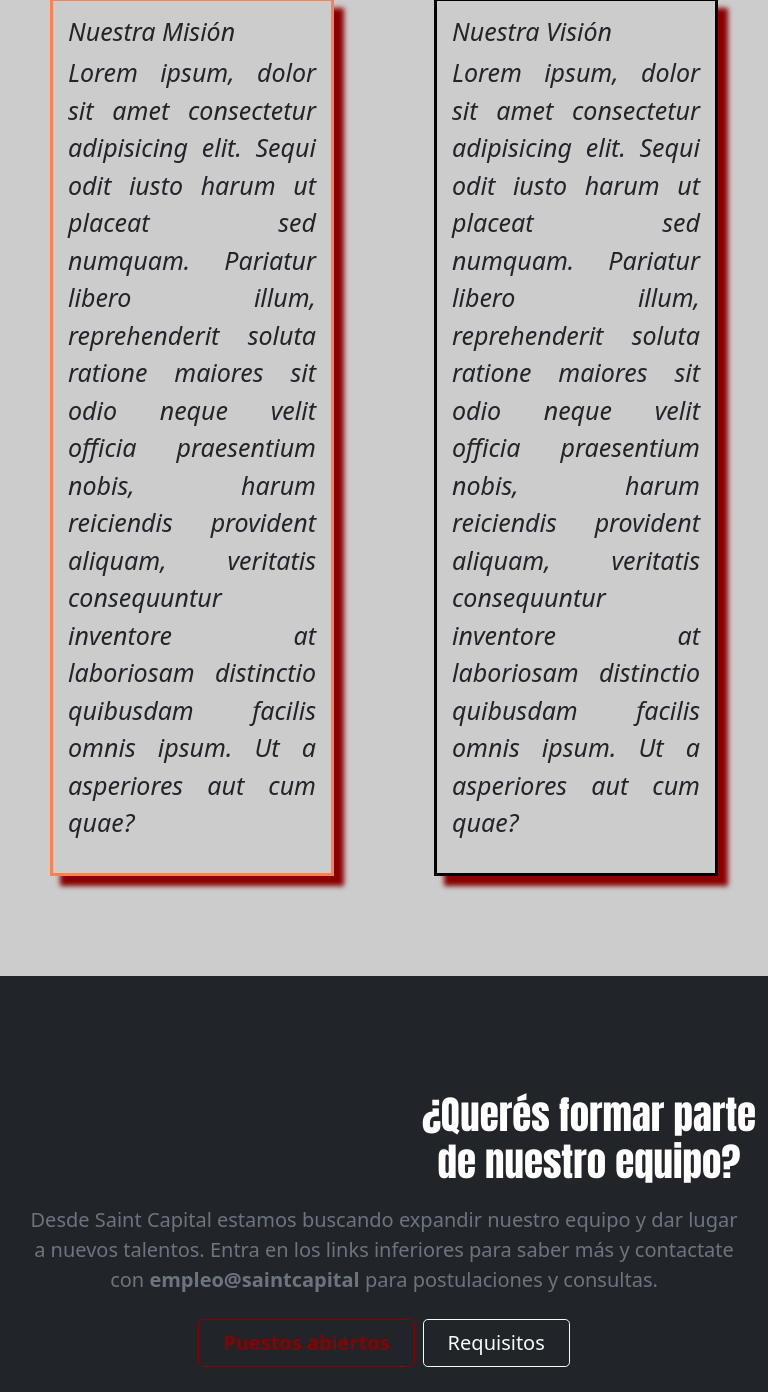
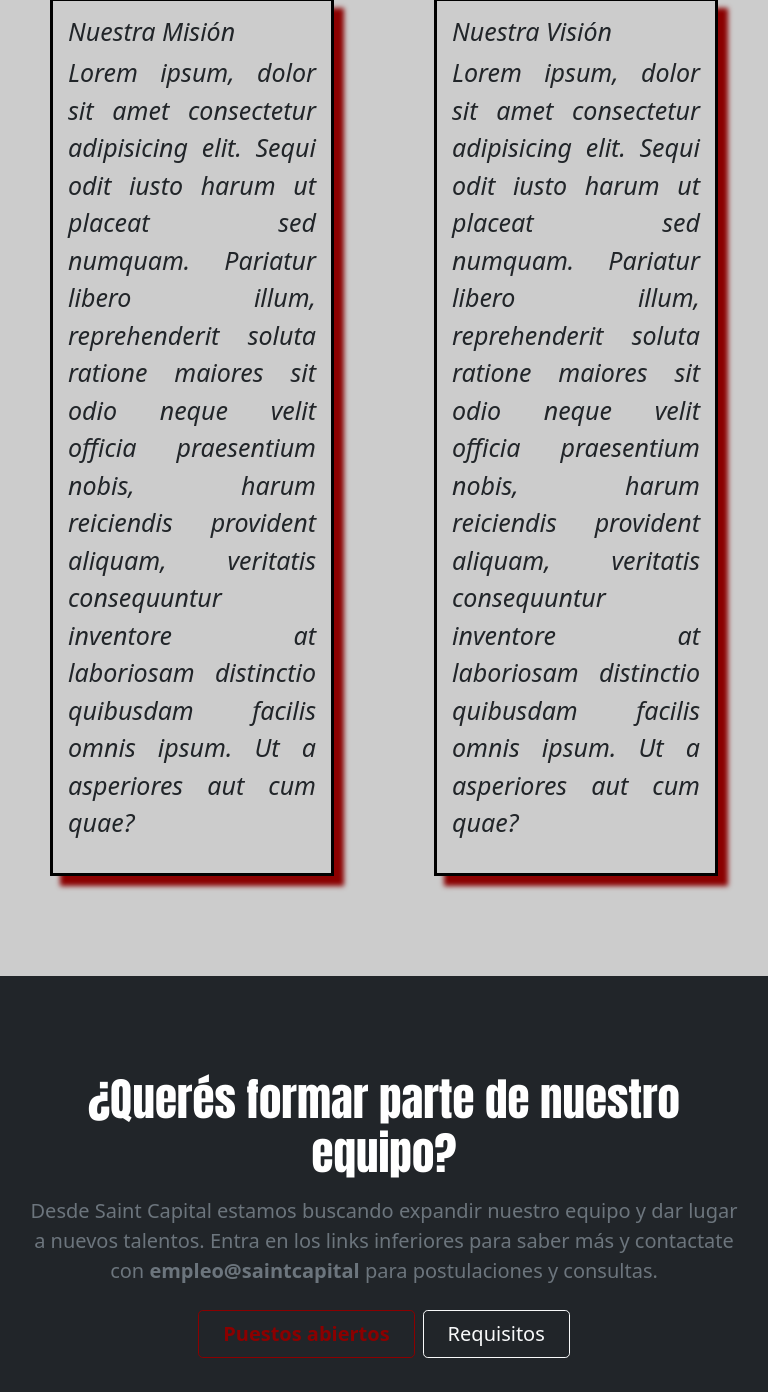
Before and after one commit to fernandezsanti/ProyectoDesarrolloWeb, a website: page nosotros.html in a window 768 px wide. Shown: the part 1716-3108 px from the top of the page. Drawn offline with nearby package versions, Linux system fonts and the light colour scheme.

Commit message:
correcciones

```diff
--- a/nosotros.html
+++ b/nosotros.html
@@ -97,7 +97,7 @@ rel="stylesheet" integrity="sha384-KyZXEAg3QhqLMpG8r+8fhAXLRk2vvoC2f3B09zVXn8CA5
 
 <div class="bg-dark text-secondary px-4 py-5 text-center ofertaEmpleo">
     <div class="py-5">
-    <h1 class="display-5 fw-bold text-white empleo">¿Querés formar parte de nuestro equipo?</h1>
+    <p class="display-5 fw-bold text-white empleo text-center">¿Querés formar parte de nuestro equipo?</p>
     <div class="col-lg-6 mx-auto">
         <p class="fs-5 mb-4"> Desde Saint Capital estamos buscando expandir nuestro equipo y dar lugar a nuevos talentos. Entra en los links inferiores para saber más y contactate con <strong> empleo@saintcapital </strong> para postulaciones y consultas. </p>
         <div class="d-grid gap-2 d-sm-flex justify-content-sm-center">
--- a/scss/nosotros.scss
+++ b/scss/nosotros.scss
@@ -133,14 +133,14 @@
     display: flex;
     justify-content: center;
     flex-direction: column;
-    border: solid coral 3px;
+    border: solid rgb(0, 0, 0) 3px;
     box-shadow: 10px 10px 5px 0px darkred;
 -webkit-box-shadow: 10px 10px 5px 0px darkred;
 -moz-box-shadow: 10px 10px 5px 0px darkred;
     }
 }
 
-.empleo{position: relative; left: 375px;}
+.empleo{ font-family: Impact, Haettenschweiler, 'Arial Narrow Bold', sans-serif; font-size: 45px;}
 
 .botonEmpleo{color: darkred; border-color: darkred ;}
 
```
Also changed, not shown: style.css.
